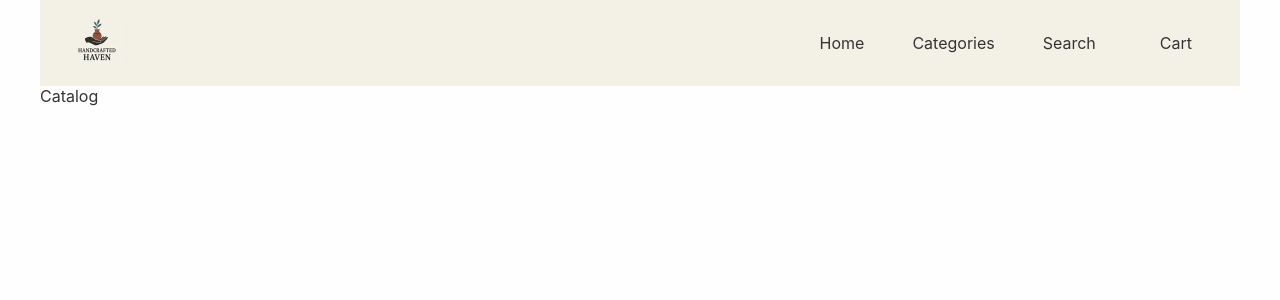
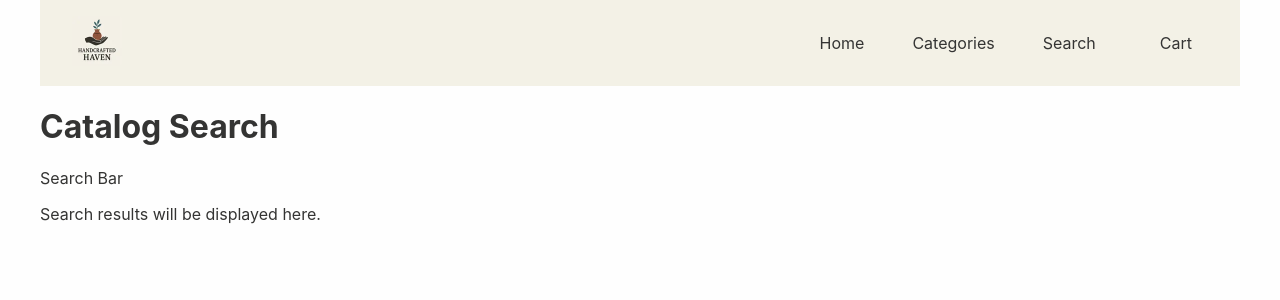
Before and after one commit to ross-owen/wdd430-handcrafted-haven, a Next.js app: page /browse in a window 1280 px wide. Shown: the top 300 px of the page. Built offline with nearby package versions, Linux system fonts and the light colour scheme.

Commit message:
W04-05 Updates

```diff
--- a/src/app/browse/page.tsx
+++ b/src/app/browse/page.tsx
@@ -1,4 +1,6 @@
 import { Metadata } from "next";
+import Browse from "@/app/ui/browse/browse";
+import Catalog from "@/app/ui/browse/browse";
 
 export const metadata: Metadata = {
   title: "Catalog Search",
@@ -7,7 +9,7 @@ export const metadata: Metadata = {
 export default function itemDetails() {
   return (
     <main>
-      <div>Catalog</div>
+      <Browse />
     </main>
   );
 }
--- /dev/null
+++ b/src/app/ui/browse/browse.tsx
@@ -0,0 +1,13 @@
+import SearchBar from "./search-bar"
+
+export default function Catalog() {
+    return (
+    <>
+        <h1>Catalog Search</h1>
+        <SearchBar />
+        <div>
+            <p>Search results will be displayed here.</p>
+        </div>
+    </>
+    )
+}
--- a/src/app/ui/catalog/search-bar.tsx
+++ b/src/app/ui/browse/search-bar.tsx
@@ -1,6 +1,9 @@
 export default function SearchBar() {
     return (
     <>
+    <div>
+        Search Bar
+    </div>
     </>
     )
 }
--- a/src/app/ui/catalog/catalog.tsx
+++ /dev/null
@@ -1,6 +0,0 @@
-export default function Catalog() {
-    return (
-    <>
-    </>
-    )
-}
```
